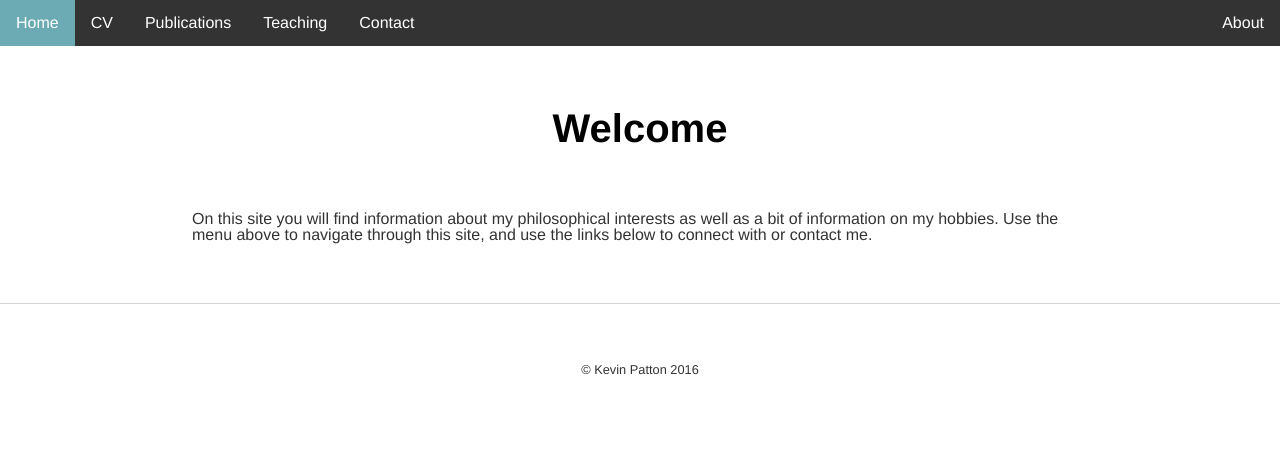
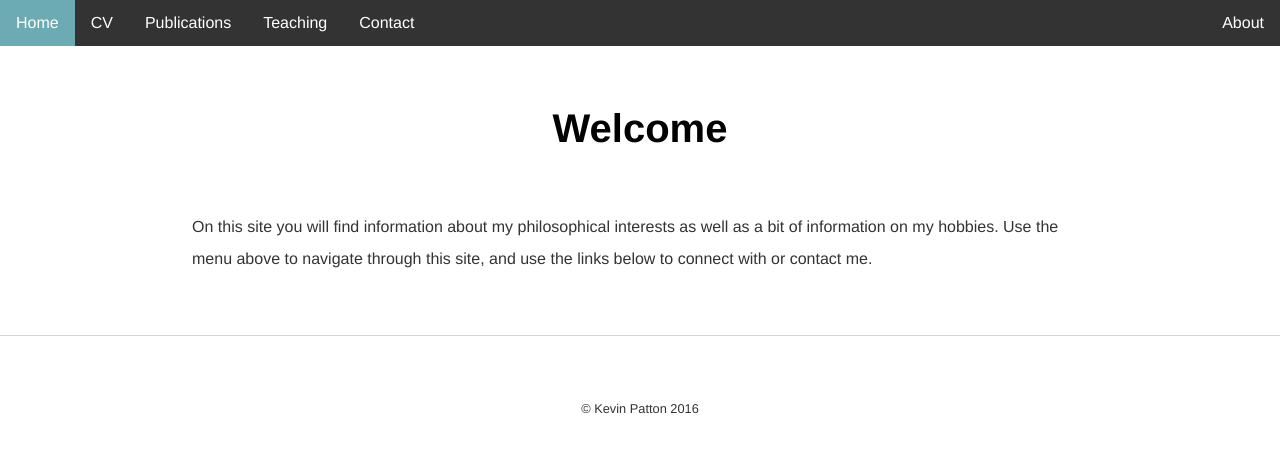
Before and after one commit to kevinjpatton/kevinjpatton.github.io, a Jekyll site: the page built from index.html, in a window 1280 px wide. Shown: the top 453 px of the page. Built offline with Jekyll 4.4.1, drawn with Linux system fonts in a browser that asks for light colours; Markdown is read by kramdown in place of the engine named in the settings.

Commit message:
Update main.css

```diff
--- a/css/main.css
+++ b/css/main.css
@@ -47,7 +47,7 @@ p {
     margin: 60px auto;
     width: 70%;
     font-size: 1em;
-    line-height: 1.0em;
+    line-height: 2.0em;
     color: #333;
     font-family:'Helvetica', 'Arial', 'Sans-Serif';
     word-wrap: break-word;
```
